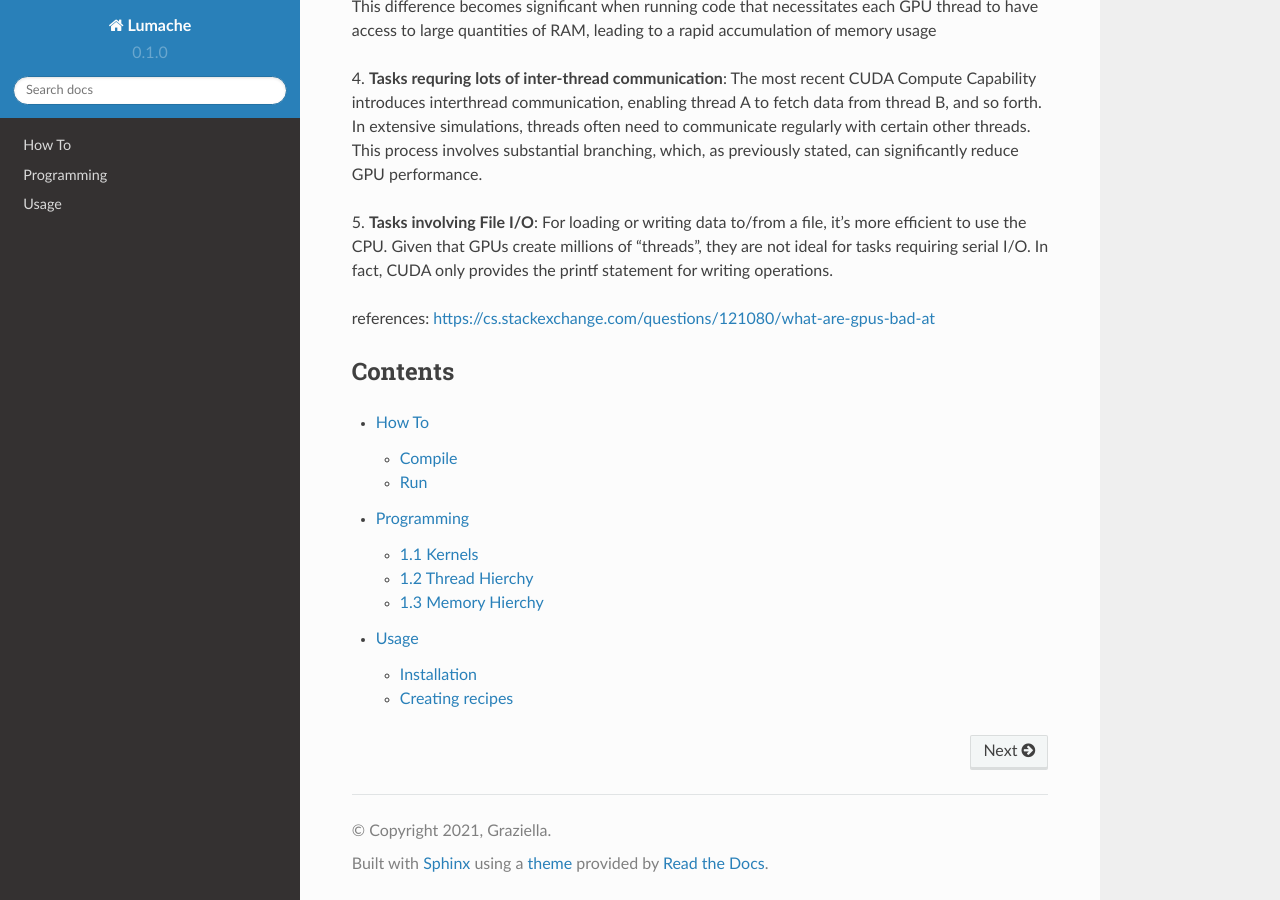
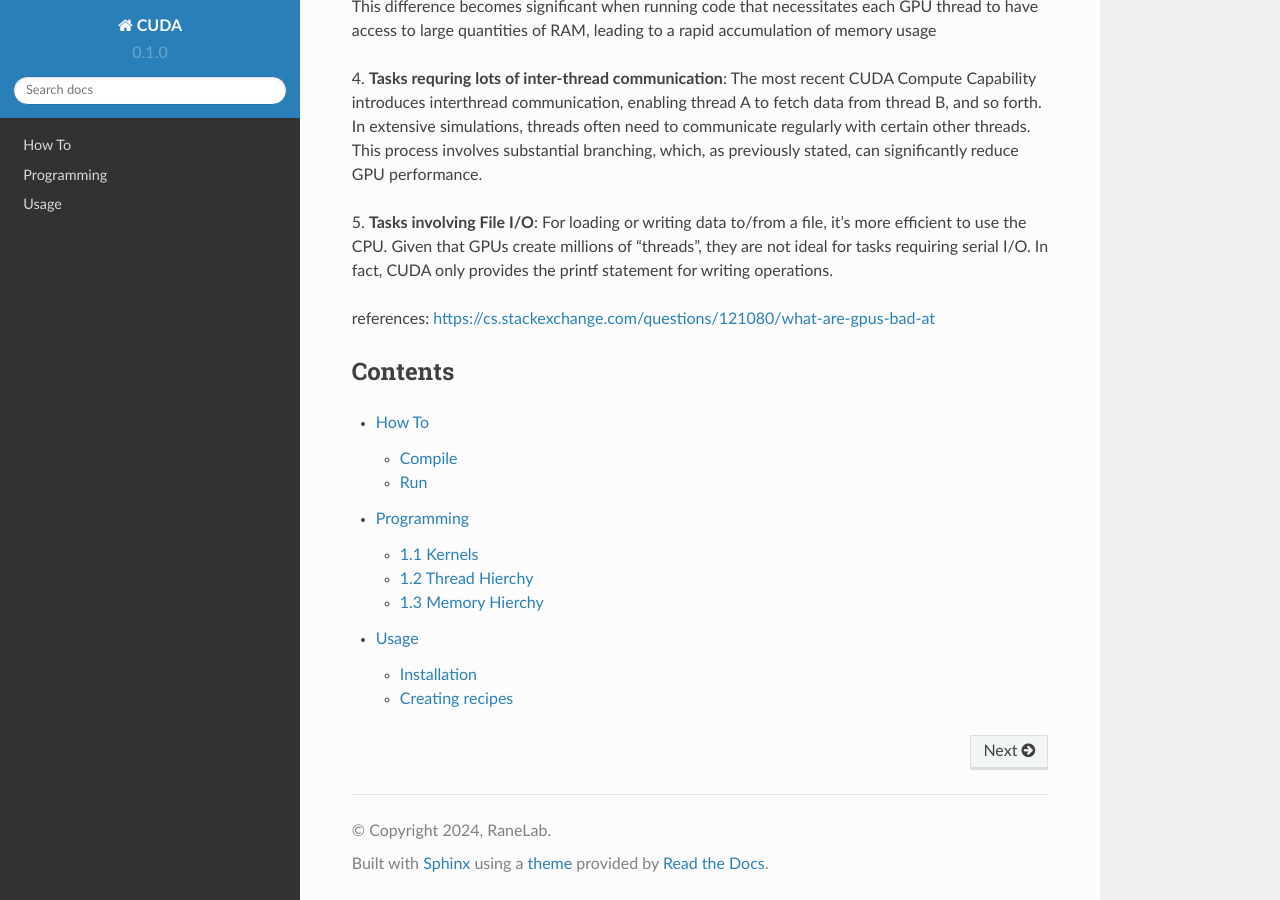
Before and after one commit to jp4474/CUDA-Examples, a Sphinx documentation site: the page built from docs/source/index.rst, in a window 1280 px wide and 900 px high, scrolled down 917 px. Built offline with Sphinx 7.4.7 and the Read the Docs theme 2.0.0, drawn with Linux system fonts in a browser that asks for light colours.

Commit message:
Update conf.py

```diff
--- a/docs/source/conf.py
+++ b/docs/source/conf.py
@@ -2,9 +2,9 @@
 
 # -- Project information
 
-project = 'Lumache'
-copyright = '2021, Graziella'
-author = 'Graziella'
+project = 'CUDA'
+copyright = '2024, RaneLab'
+author = 'Jun Won Park'
 
 release = '0.1'
 version = '0.1.0'
```
